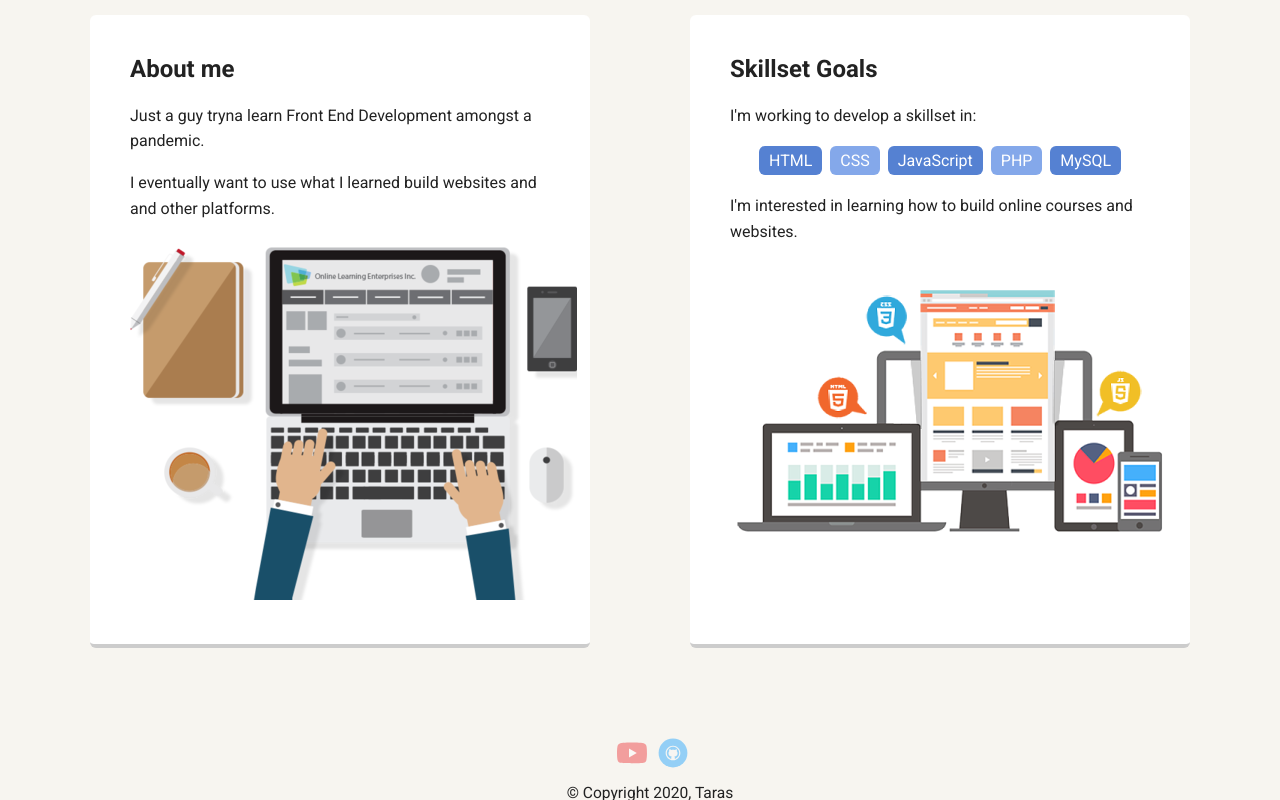
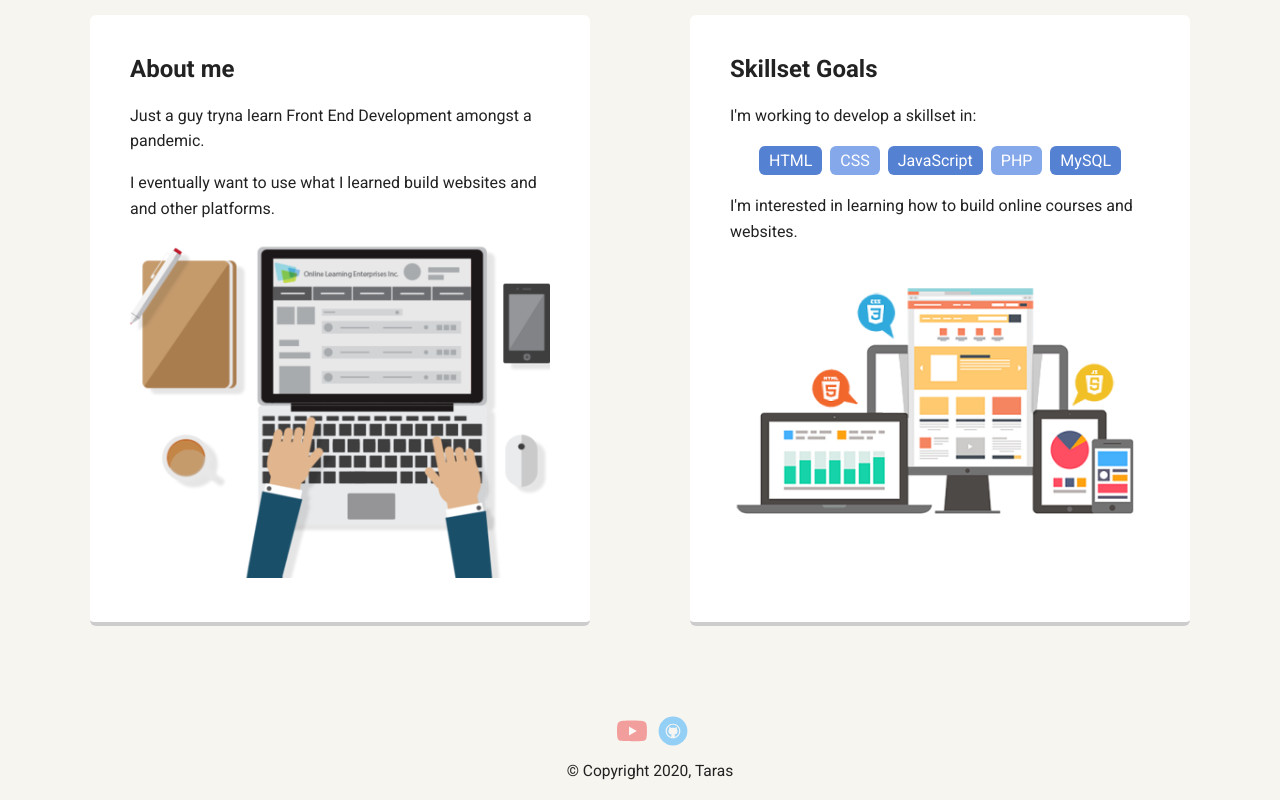
Before and after one commit to teplatformdesign/techdegree-project-1, a plain HTML site: page portfolio_update_v1/index.html in a window 1280 px wide. Shown: the part 505-1305 px from the top of the page. Drawn offline with Linux system fonts and the light colour scheme; a web font is replaced by a local one.

Commit message:
image auto resizing

```diff
--- a/portfolio_update_v1/index.html
+++ b/portfolio_update_v1/index.html
@@ -29,7 +29,7 @@
         <h2>About me</h2>
         <p>Just a guy tryna learn Front End Development amongst a pandemic.</p>
         <p>I eventually want to use what I learned build websites and and other platforms. </p>
-        <img src="images/smalllaptop.png" alt="Photo of laptop" class="laptop-image">
+        <img src="images/smalllaptop.png" alt="Photo of laptop" class="smalllaptop">
       </section>
 
       <section class="card">
--- a/portfolio_update_v1/styles.css
+++ b/portfolio_update_v1/styles.css
@@ -206,4 +206,16 @@ a.social:hover {
     margin: 40px auto;
   }
 
+  .webdev-image {
+    max-width: 100%;
+       height: auto;
+       width: auto\9; /* ie8 */
+  }
+
+  .smalllaptop {
+    max-width: 100%;
+       height: auto;
+       width: auto\9; /* ie8 */
+  }
+
 }
```
Also changed, not shown: portfolio_update_v1/gallery.html (+1 -1 lines), portfolio_update_v1/blog.html (line endings or trailing spaces).
